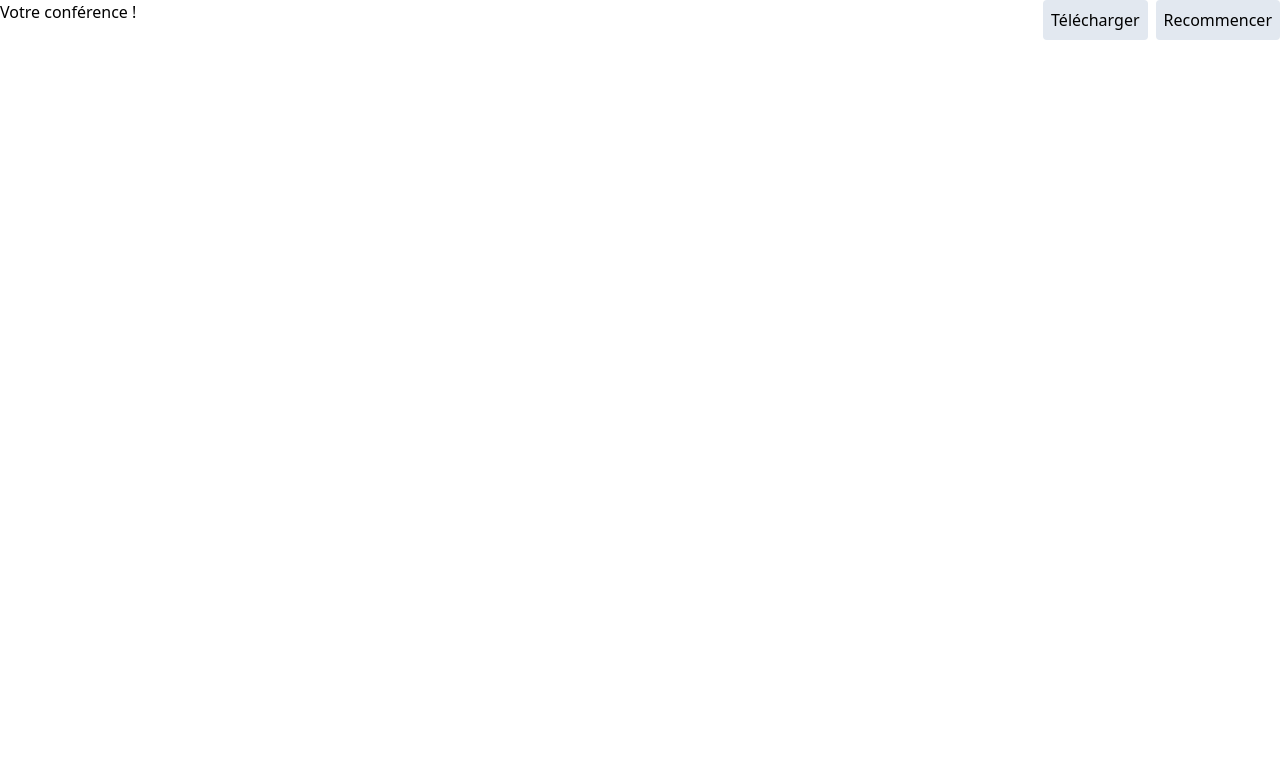
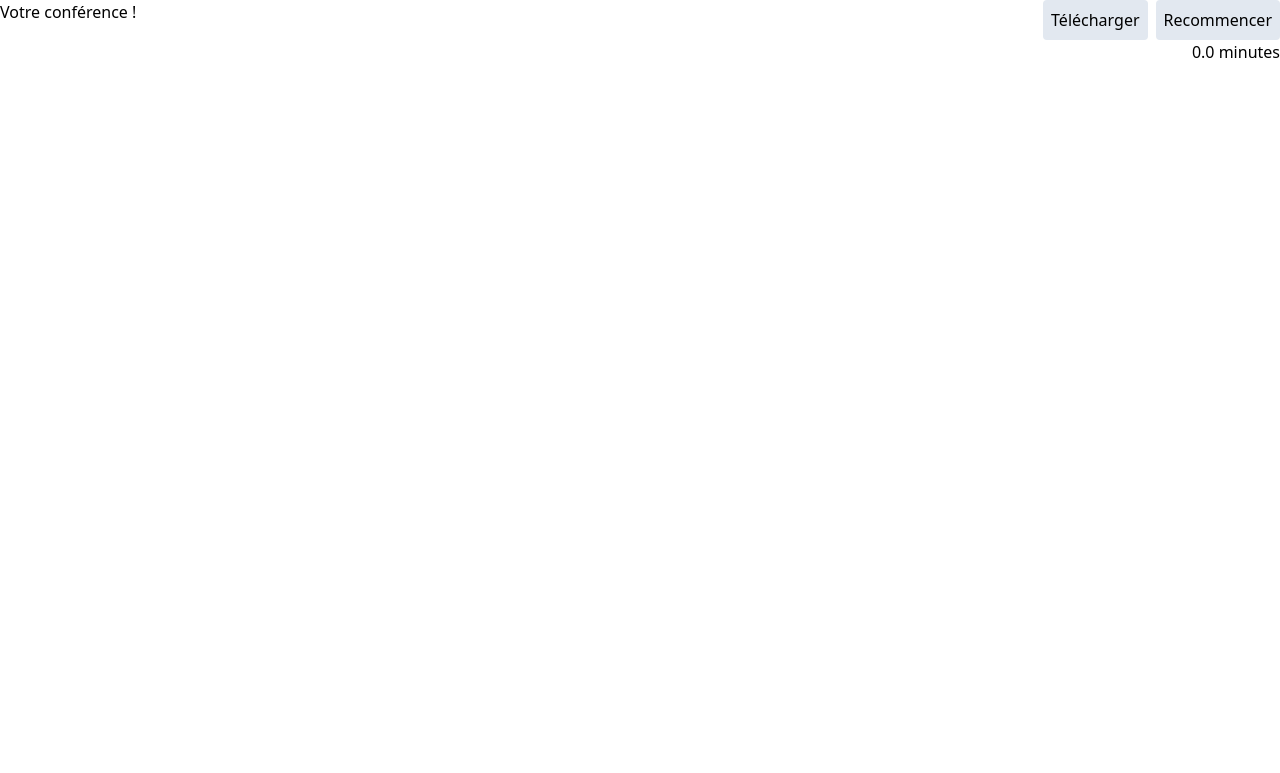
Before and after one commit to luc-freyermuth/conference-maker, a Django app: page /maker/ in a window 1280 px wide. Shown: the top 773 px of the page. Run offline with Django 5.2, Linux system fonts and the light colour scheme; data that the repository does not hold is empty; some libraries are stand-ins or nearby versions.

Commit message:
added durtion feature

```diff
--- a/maker/admin.py
+++ b/maker/admin.py
@@ -2,4 +2,4 @@ from django.contrib import admin
 from .models import ConferenceModule
 
 # Register your models here.
-admin.site.register(ConferenceModule, list_display=['title', 'description'])
+admin.site.register(ConferenceModule, list_display=['title', 'description', 'duration_minutes'])
--- a/maker/models.py
+++ b/maker/models.py
@@ -5,6 +5,7 @@ class ConferenceModule(models.Model):
     description = models.TextField()
     file = models.FileField(upload_to="uploads/modules")
     image = models.ImageField(upload_to="uploads/images")
+    duration_minutes = models.PositiveIntegerField()
 
     def __unicode__(self):
         return self.title;
--- a/maker/templates/maker/conference.html
+++ b/maker/templates/maker/conference.html
@@ -7,8 +7,13 @@
                     <p class="font-semibold">{{ module.title }}</p>
                     <p class="text-slate-500">{{ module.description }}</p>
                 </div>
+                <div class="flex flex-col items-end flex-1">
+                    <p>{{module.duration_minutes}} minutes</p>
+                </div>
             </div>
         {% endfor %}
     </div>
-    <div class="flex-1"></div>
+    <div class="flex-1 text-right">
+        {{ stats.duration_minutes }} minutes
+    </div>
 </div>
--- a/maker/views.py
+++ b/maker/views.py
@@ -8,6 +8,7 @@ from datetime import datetime
 from .models import ConferenceModule
 from django.views.decorators.http import require_POST
 from django.template import loader
+import numpy as np
 
 # Create your views here.
 def index(request):
@@ -45,4 +46,7 @@ def download(request):
 def render_conference(conference):
     template = loader.get_template("maker/conference.html")
     modules =  [ConferenceModule.objects.get(id=id) for id in conference]
-    return template.render({ "modules": modules })
+    total_duration = np.sum([module.duration_minutes for module in modules])
+    return template.render({ "modules": modules, "stats": {
+        "duration_minutes": total_duration
+    } })
```
Also changed, not shown: maker/migrations/0002_conferencemodule_duration_minutes.py (added).
